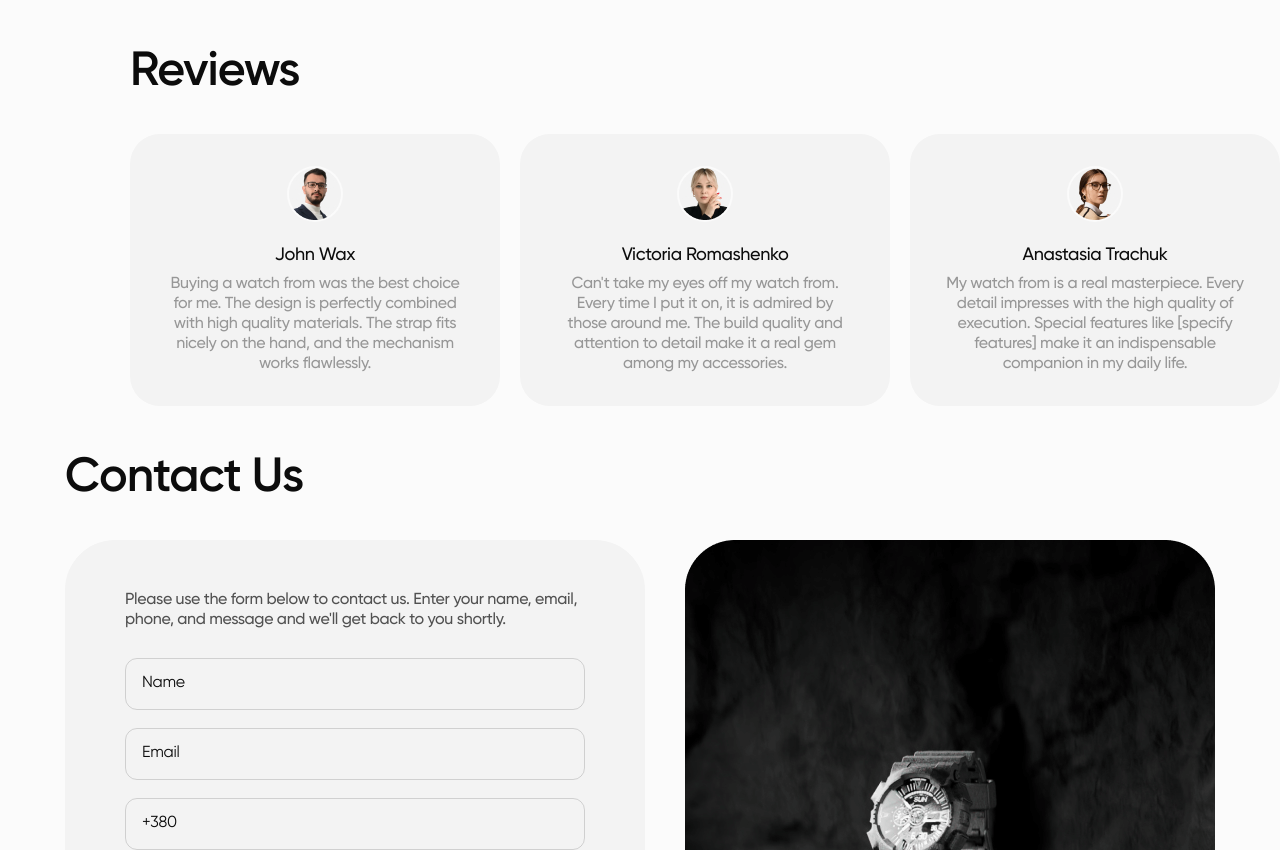
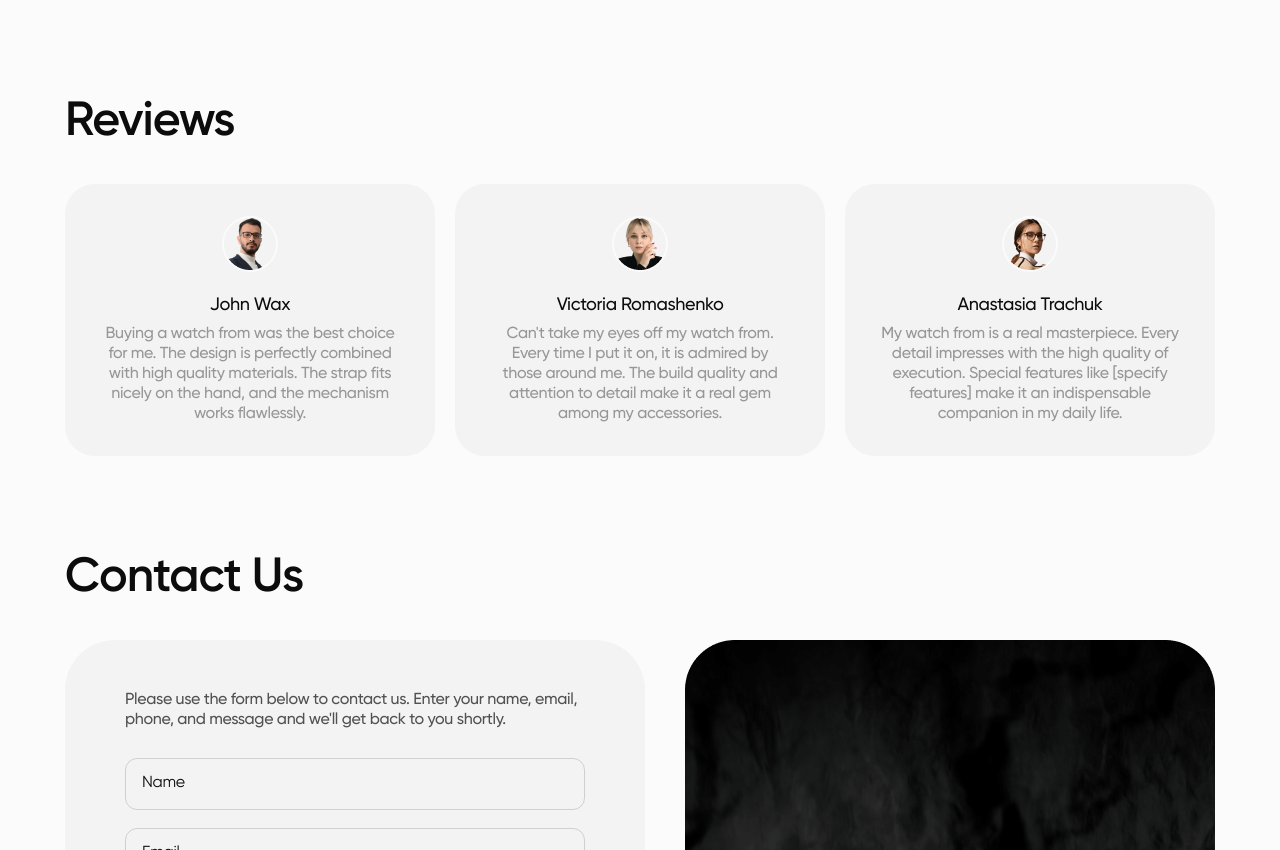
Before and after one commit to YuriiMakoveichuk/project-MobileTeam-1, a website built with Vite: page src/index.html in a window 1280 px wide. Shown: the part 2712-3562 px from the top of the page. Built offline with nearby package versions, Linux system fonts and the light colour scheme.

Commit message:
modify common widths

```diff
--- a/src/css/reviews.css
+++ b/src/css/reviews.css
@@ -1,8 +1,10 @@
+.reviews-web {
+    max-width: 375px;
+    padding-top: 30px;
+    padding-bottom: 30px;
+}
 
-.reviews{
-    width: 335px;
-}
-.reviews-item{
+.reviews-item {
     font-weight: 600;
     font-size: 32px;
     line-height: 1;
@@ -13,7 +15,7 @@
 
 
 
-.reviews-list-instruction{
+.reviews-list-instruction {
     list-style-type: none;
     display: flex;
     flex-direction: row;
@@ -22,16 +24,16 @@
     width: 335px;
 }
 
-.reviews-item-list{
+.reviews-item-list {
     border-radius: 30px;
     padding: 32px 36px;
-max-width: 335px;
+    width: 100%;
 
     background: #f3f3f3;
 
 }
 
-.reviews-item-one{
+.reviews-item-one {
     font-family: 'Gilroy', sans-serif;
     font-weight: 500;
     font-size: 16px;
@@ -43,7 +45,7 @@ background: #f3f3f3;
 
 }
 
-.reviews-item-text{
+.reviews-item-text {
     font-family: 'Gilroy', sans-serif;
     font-weight: 500;
     font-size: 14px;
@@ -57,7 +59,7 @@ color: rgba(12, 12, 12, 0.4);
 
 
 
- .image-reviews{
+.image-reviews {
 
     display: flex;
     align-items: center;
@@ -71,29 +73,38 @@ stroke: #fbfbfb;
     margin-bottom: 24px;
 
 }
-@media  screen and (max-width: 767px){
-   .second-reviews{
+
+@media screen and (max-width: 767px) {
+    .second-reviews {
         display: none;
     }
-   .third-reviews{
+
+    .third-reviews {
         display: none;
     }
 
 }
-@media only screen and (min-width: 768px){
-.reviews{
-    width: 704px;
+
+@media only screen and (min-width: 768px) {
+    .reviews-web {
+        max-width: 768px;
+        padding-top: 40px;
+        padding-bottom: 40px;
     }
-.third-reviews{
+
+    .third-reviews {
         display: none;
     }
-.reviews-item{
+
+    .reviews-item {
         margin-bottom: 40px;
     }
-.reviews-item-list{
-    max-width: 344px;
+
+    .reviews-item-list {
+        max-width: calc((100% - 16px) / 2);
     }
-.reviews-list-instruction{
+
+    .reviews-list-instruction {
         gap: 16px;
         width: 704px;
     }
@@ -101,29 +112,35 @@ stroke: #fbfbfb;
 
 
 
-@media only screen and (min-width: 1280px){
-    .reviews{
-        width: 1150px;
+@media only screen and (min-width: 1280px) {
+    .reviews-web {
+        max-width: 1280px;
+        padding-top: 50px;
+        padding-bottom: 50px;
     }
-.reviews-item{
+
+    .reviews-item {
         font-size: 48px;
         line-height: 0.91667;
     }
-.reviews-list-instruction{
+
+    .reviews-list-instruction {
         gap: 20px;
         width: 1150px;
     }
 
-.reviews-item-list{
+    .reviews-item-list {
         display: list-item;
-    max-width: 370px;
+        max-width: calc((100% - 16px * 2) / 3);
     }
-.reviews-item-text{
+
+    .reviews-item-text {
         font-size: 16px;
         line-height: 1.25;
 
     }
-.reviews-item-one{
+
+    .reviews-item-one {
         font-size: 18px;
         line-height: 1.1;
     }
--- a/src/partials/reviews.html
+++ b/src/partials/reviews.html
@@ -1,40 +1,46 @@
-<section class="reviews-web">
-<div class="container reviews">
+<section class="container reviews-web" id="reviews">
+    <div class="reviews">
         <h2 class="reviews-item">
             Reviews
         </h2>
         <div class="reviews-list-people">
             <ul class="reviews-list-instruction">
                 <li class="reviews-item-list first-reviews">
-             <img  class="image-reviews" src="./img/reviews-img/Ellipse1.jpg"  width="56"  height="56" alt="pictures person">
+                    <img class="image-reviews" src="./img/reviews-img/Ellipse1.jpg" width="56" height="56"
+                        alt="pictures person">
 
                     <h3 class="reviews-item-one">
                         John Wax
                     </h3>
                     <p class="reviews-item-text">
-                Buying a watch from was the best choice for me. The design is perfectly combined with high quality materials. The strap fits nicely on the hand, and the mechanism works flawlessly.
+                        Buying a watch from was the best choice for me. The design is perfectly combined with high
+                        quality materials. The strap fits nicely on the hand, and the mechanism works flawlessly.
                     </p>
 
                 </li>
                 <li class="reviews-item-list second-reviews">
-             <img class="image-reviews" src="./img/reviews-img/Ellipse2.jpg" width="56"  height="56" alt="pictures person">
+                    <img class="image-reviews" src="./img/reviews-img/Ellipse2.jpg" width="56" height="56"
+                        alt="pictures person">
 
                     <h3 class="reviews-item-one">
                         Victoria Romashenko
                     </h3>
                     <p class="reviews-item-text">
-                Can't take my eyes off my watch from. Every time I put it on, it is admired by those around me. The build quality and attention to detail make it a real gem among my accessories.
+                        Can't take my eyes off my watch from. Every time I put it on, it is admired by those around me.
+                        The build quality and attention to detail make it a real gem among my accessories.
                     </p>
 
                 </li>
                 <li class="reviews-item-list third-reviews">
-             <img class="image-reviews" src="./img/reviews-img/Ellipse3.jpg" width="56"  height="56" alt="pictures person">
+                    <img class="image-reviews" src="./img/reviews-img/Ellipse3.jpg" width="56" height="56"
+                        alt="pictures person">
 
                     <h3 class="reviews-item-one">
                         Anastasia Trachuk
                     </h3>
                     <p class="reviews-item-text">
-                My watch from is a real masterpiece. Every detail impresses with the high quality of execution. Special features like [specify features] make it an indispensable companion in my daily life.
+                        My watch from is a real masterpiece. Every detail impresses with the high quality of execution.
+                        Special features like [specify features] make it an indispensable companion in my daily life.
                     </p>
 
 
```
Lines whose indentation alone changed are shown as unchanged.
